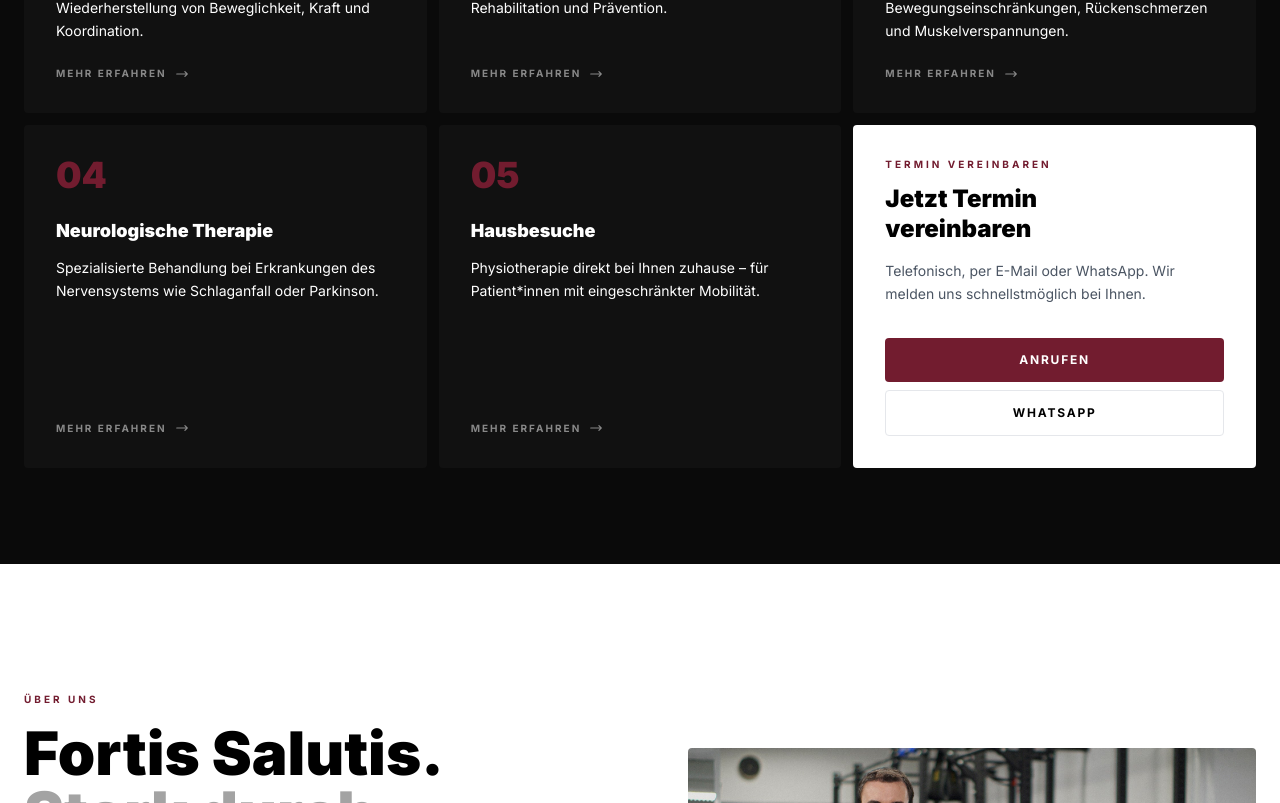
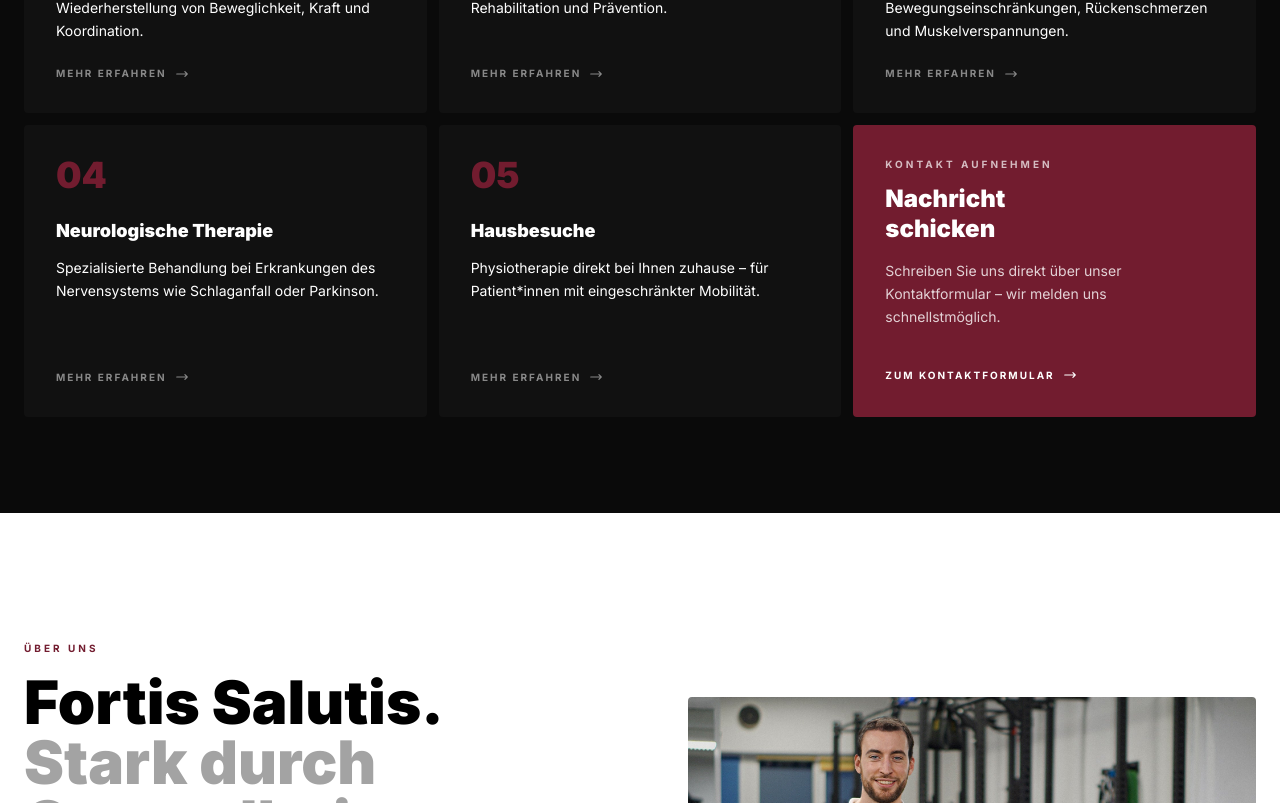
Before and after one commit to danielloos36/fortis-salutis, a Next.js app: page / in a window 1280 px wide. Shown: the part 1197-2000 px from the top of the page. Built offline with nearby package versions, Linux system fonts and the light colour scheme.

Commit message:
update kontaktsection

```diff
--- a/app/page.tsx
+++ b/app/page.tsx
@@ -120,35 +120,30 @@
             ))}
 
             {/* Contact card */}
-            <div className="bg-white p-8 flex flex-col justify-between rounded">
+            <a
+              href="#kontakt"
+              className="group bg-wine p-8 flex flex-col justify-between rounded hover:bg-wine-dark transition-colors"
+            >
               <div>
-                <p className="text-[10px] uppercase tracking-[0.3em] text-wine mb-3 font-bold">Termin vereinbaren</p>
-                <h3 className="text-2xl font-black text-black mb-4 leading-tight">
-                  Jetzt Termin
+                <p className="text-[10px] uppercase tracking-[0.3em] text-white/70 mb-3 font-bold">Kontakt aufnehmen</p>
+                <h3 className="text-2xl font-black text-white mb-4 leading-tight">
+                  Nachricht
                   <br />
-                  vereinbaren
+                  schicken
                 </h3>
-                <p className="text-gray-600 text-sm leading-relaxed">
-                  Telefonisch, per E-Mail oder WhatsApp. Wir melden uns schnellstmöglich bei Ihnen.
+                <p className="text-white/80 text-sm leading-relaxed">
+                  Schreiben Sie uns direkt über unser Kontaktformular – wir melden uns schnellstmöglich.
                 </p>
               </div>
-              <div className="mt-8 space-y-2">
-                <a
-                  href="tel:+4915773327200"
-                  className="block bg-wine text-white text-center py-3.5 text-xs font-bold uppercase tracking-[0.15em] hover:bg-wine-dark transition-colors rounded"
-                >
-                  Anrufen
-                </a>
-                <a
-                  href="https://wa.me/4915773327200"
-                  target="_blank"
-                  rel="noopener noreferrer"
-                  className="block border border-gray-200 text-black text-center py-3.5 text-xs font-bold uppercase tracking-[0.15em] hover:border-wine hover:bg-wine hover:text-white transition-colors rounded"
-                >
-                  WhatsApp
-                </a>
+              <div className="mt-8">
+                <span className="inline-flex items-center gap-2 text-[10px] font-bold uppercase tracking-[0.2em] text-white group-hover:gap-3 transition-all">
+                  Zum Kontaktformular
+                  <svg className="w-3.5 h-3.5" fill="none" stroke="currentColor" viewBox="0 0 24 24">
+                    <path strokeLinecap="round" strokeLinejoin="round" strokeWidth={2} d="M17 8l4 4m0 0l-4 4m4-4H3" />
+                  </svg>
+                </span>
               </div>
-            </div>
+            </a>
           </div>
         </div>
       </section>
@@ -172,7 +167,7 @@
               {homeContent.ueberUnsText2}
             </p>
             <a
-              href="tel:+4915773327200"
+              href="#kontakt"
               className="inline-block bg-black text-white px-8 py-4 text-xs font-black uppercase tracking-[0.2em] hover:bg-gray-900 transition-colors rounded"
             >
               Termin vereinbaren
--- a/app/training/page.tsx
+++ b/app/training/page.tsx
@@ -2,6 +2,7 @@
 import Image from 'next/image'
 import Link from 'next/link'
 import GymSlider from '@/components/GymSlider'
+import ContactForm from '@/components/ContactForm'
 
 export const metadata: Metadata = {
   title: 'Fitnessstudio Reinheim – Training bei Fortis Salutis',
@@ -230,32 +231,36 @@
 
       {/* CTA */}
       <section className="bg-[#0a0a0a] border-t border-white/10 py-20 px-6">
-        <div className="max-w-7xl mx-auto flex flex-col sm:flex-row items-start sm:items-center justify-between gap-8">
+        <div className="max-w-7xl mx-auto grid grid-cols-1 lg:grid-cols-2 gap-16 items-start">
           <div>
             <p className="text-[10px] text-white/50 uppercase tracking-[0.3em] mb-3 font-bold">Jetzt starten</p>
-            <h2 className="text-3xl font-black text-white">Interesse geweckt?</h2>
-            <p className="text-neutral-400 text-sm mt-2 max-w-md leading-relaxed">
+            <h2 className="text-4xl font-black text-white mb-6">Interesse geweckt?</h2>
+            <p className="text-neutral-400 leading-relaxed mb-10">
               Melden Sie sich bei uns – wir vereinbaren Ihr Probetraining und erstellen Ihren
               persönlichen Trainingsplan.
             </p>
-          </div>
-          <div className="flex flex-col sm:flex-row gap-3 shrink-0">
+            <div className="flex flex-col sm:flex-row gap-3">
               <a
                 href="tel:+4915773327200"
-              className="inline-block bg-white text-black px-8 py-4 text-xs font-black uppercase tracking-[0.2em] hover:bg-gray-100 transition-colors rounded"
+                className="inline-flex items-center justify-center gap-2 bg-wine text-white px-8 py-4 text-xs font-bold uppercase tracking-[0.15em] hover:bg-wine-dark transition-colors rounded"
               >
+                <svg className="w-4 h-4" fill="none" stroke="currentColor" viewBox="0 0 24 24">
+                  <path strokeLinecap="round" strokeLinejoin="round" strokeWidth={2} d="M3 5a2 2 0 012-2h3.28a1 1 0 01.948.684l1.498 4.493a1 1 0 01-.502 1.21l-2.257 1.13a11.042 11.042 0 005.516 5.516l1.13-2.257a1 1 0 011.21-.502l4.493 1.498a1 1 0 01.684.948V19a2 2 0 01-2 2h-1C9.716 21 3 14.284 3 6V5z" />
+                </svg>
                 Anrufen
               </a>
               <a
                 href="https://wa.me/4915773327200"
                 target="_blank"
                 rel="noopener noreferrer"
-              className="inline-block border border-white/20 text-white px-8 py-4 text-xs font-black uppercase tracking-[0.2em] hover:border-wine hover:bg-wine transition-colors rounded"
+                className="inline-flex items-center justify-center gap-2 border border-white/20 text-white px-8 py-4 text-xs font-bold uppercase tracking-[0.15em] hover:border-wine hover:bg-wine transition-colors rounded"
               >
                 WhatsApp
               </a>
             </div>
           </div>
+          <ContactForm />
+        </div>
       </section>
     </>
   )
--- a/content/pages/home.json
+++ b/content/pages/home.json
@@ -27,7 +27,7 @@
     }
   ],
   "ueberUnsText1": "Fortis Salutis ist Ihre Praxis für Physiotherapie in Reinheim, Hessen. Als Praxis mit Heilpraktikerzulassung bieten wir Ihnen umfassende physiotherapeutische Behandlungen auf höchstem Niveau – individuell und evidenzbasiert.",
-  "ueberUnsText2": "Unser Team unter der Leitung von Mattis Bischoff setzt auf individuelle, evidenzbasierte Therapiekonzepte. Jede*r Patient*in erhält eine maßgeschneiderte Behandlung, die genau auf ihre bzw. seine Bedürfnisse abgestimmt ist.",
+  "ueberUnsText2": "Unser Team unter der Leitung von Mattis Bischoff entwickelt für jede*n Patient*in ein maßgeschneidertes Therapiekonzept – abgestimmt auf die jeweiligen Beschwerden, Ziele und den Alltag. Wir nehmen uns die Zeit, die eine gute Behandlung braucht.",
   "hausbesucheTeaserText": "Sie können die Praxis nicht aufsuchen? Kein Problem. Wir kommen zu Ihnen nach Hause, im gesamten Umkreis von 10 km um Reinheim.",
   "einzugsgebietText": "Unsere Praxis in Reinheim liegt zentral im Landkreis Darmstadt-Dieburg und ist aus der gesamten Umgebung gut erreichbar. Hausbesuche bieten wir im Umkreis von bis zu 10 km an.",
   "kontaktText": "Vereinbaren Sie Ihren Termin ganz einfach per Telefon, E-Mail oder WhatsApp. Wir melden uns so schnell wie möglich bei Ihnen zurück."
```
Also changed, not shown: app/kurse/bjj-performance-coaching/page.tsx (+19 -16 lines), components/ContactCTA.tsx (+25 -31 lines). Lines whose indentation alone changed are shown as unchanged.
